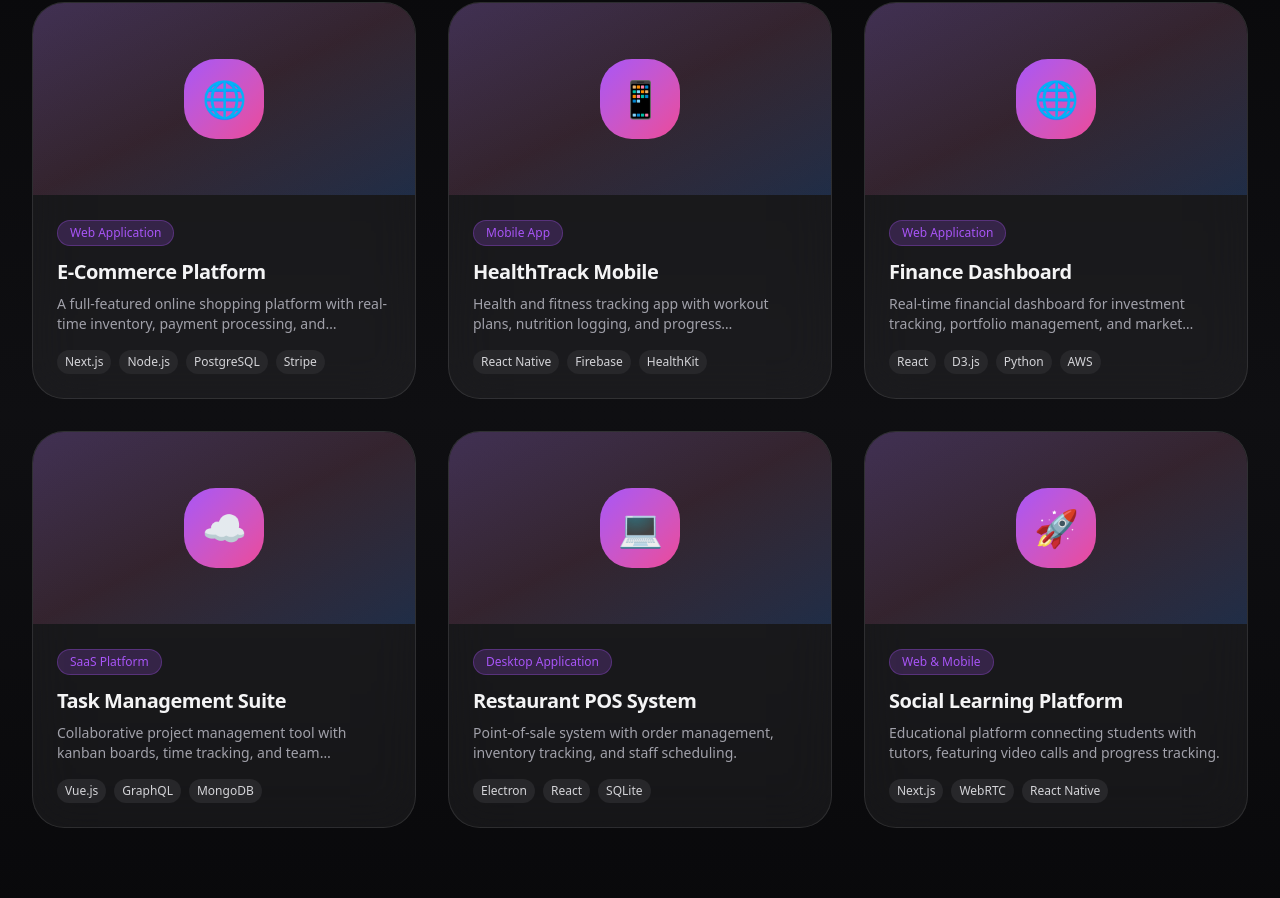
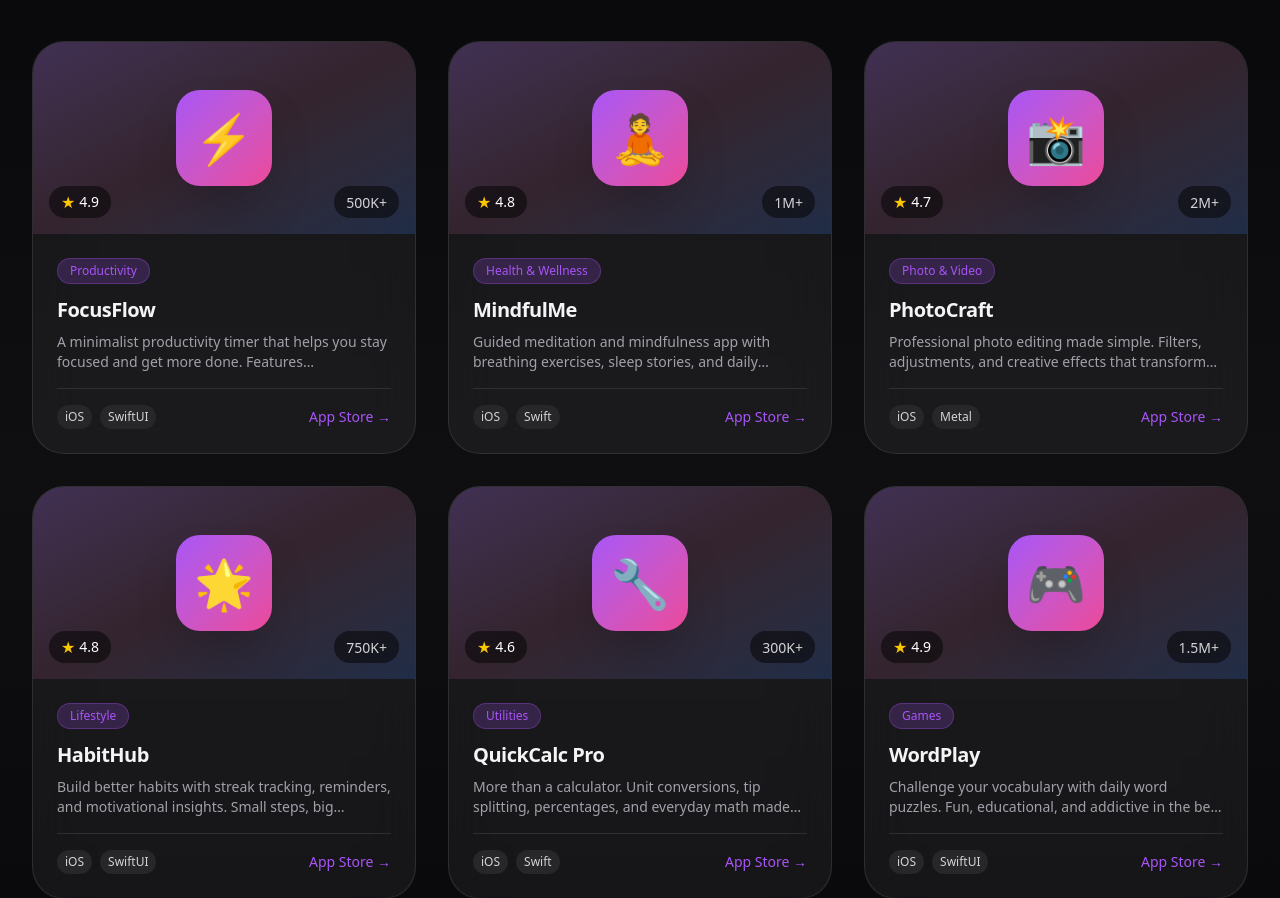
Before and after one commit to happy-code-vector/AR_company_site, a Next.js app: page /portfolio in a window 1280 px wide. Shown: the part 717-1615 px from the top of the page. Built offline with nearby package versions, Linux system fonts and the light colour scheme.

Commit message:
fix: content

```diff
--- a/app/portfolio/page.tsx
+++ b/app/portfolio/page.tsx
@@ -5,8 +5,18 @@ import Card from '@/components/ui/Card'
 import Badge from '@/components/ui/Badge'
 
 export const metadata: Metadata = {
-  title: 'Portfolio - AR Company',
-  description: 'Explore our portfolio of web and mobile applications built for clients across various industries.',
+  title: 'Our Apps - AR Company',
+  description: 'Discover our collection of beautiful mobile apps available on the App Store.',
+}
+
+const categoryIcons: Record<string, string> = {
+  'Productivity': '⚡',
+  'Health & Wellness': '🧘',
+  'Photo & Video': '📸',
+  'Lifestyle': '🌟',
+  'Utilities': '🔧',
+  'Games': '🎮',
+  'Education': '📚',
 }
 
 export default async function PortfolioPage() {
@@ -28,38 +38,42 @@ export default async function PortfolioPage() {
             <div className="grid grid-cols-1 md:grid-cols-2 lg:grid-cols-3 gap-8">
               {data.frontmatter.products.map((product: any, index: number) => (
                 <Card key={index} variant="glass" className="group overflow-hidden p-0">
-                  {/* Product Image */}
+                  {/* App Icon */}
                   <div className="relative h-48 bg-gradient-to-br from-dark-700 to-dark-800 overflow-hidden">
                     <div className="absolute inset-0 bg-gradient-to-br from-accent-purple/20 via-accent-pink/10 to-accent-blue/20" />
-                    {/* Mock image placeholder */}
                     <div className="absolute inset-0 flex items-center justify-center">
-                      <div className="w-20 h-20 rounded-2xl bg-gradient-to-br from-accent-purple to-accent-pink flex items-center justify-center">
-                        <span className="text-4xl">
-                          {product.category === 'Mobile App' ? '📱' :
-                           product.category === 'Web Application' ? '🌐' :
-                           product.category === 'SaaS Platform' ? '☁️' :
-                           product.category === 'Desktop Application' ? '💻' :
-                           product.category === 'Web & Mobile' ? '🚀' : '📦'}
+                      <div className="w-24 h-24 rounded-3xl bg-gradient-to-br from-accent-purple to-accent-pink flex items-center justify-center shadow-2xl transform group-hover:scale-110 transition-transform duration-300">
+                        <span className="text-5xl">
+                          {categoryIcons[product.category] || '📱'}
                         </span>
                       </div>
                     </div>
-                    {/* Hover overlay */}
-                    <div className="absolute inset-0 bg-dark-950/60 opacity-0 group-hover:opacity-100 transition-opacity duration-300 flex items-center justify-center">
-                      <span className="text-white font-medium">View Project →</span>
+                    {/* Stats overlay */}
+                    <div className="absolute bottom-4 left-4 right-4 flex justify-between items-center">
+                      <div className="flex items-center gap-1 bg-dark-950/60 backdrop-blur-sm rounded-full px-3 py-1">
+                        <span className="text-yellow-400">★</span>
+                        <span className="text-white text-sm font-medium">{product.rating}</span>
+                      </div>
+                      <div className="bg-dark-950/60 backdrop-blur-sm rounded-full px-3 py-1">
+                        <span className="text-light-300 text-sm">{product.downloads}</span>
+                      </div>
                     </div>
                   </div>
 
-                  {/* Product Info */}
+                  {/* App Info */}
                   <div className="p-6">
-                    <Badge color="purple" className="mb-3">{product.category}</Badge>
+                    <div className="flex items-center justify-between mb-3">
+                      <Badge color="purple">{product.category}</Badge>
+                    </div>
                     <h3 className="text-xl font-semibold text-light-100 mb-2 group-hover:text-accent-purple transition-colors">
                       {product.title}
                     </h3>
                     <p className="text-light-400 text-sm mb-4 line-clamp-2">
                       {product.description}
                     </p>
+                    <div className="flex items-center justify-between pt-4 border-t border-white/10">
                       <div className="flex flex-wrap gap-2">
-                      {product.technologies.map((tech: string, i: number) => (
+                        {product.technologies.slice(0, 2).map((tech: string, i: number) => (
                           <span
                             key={i}
                             className="text-xs px-2 py-1 rounded-full bg-dark-700 text-light-300"
@@ -67,6 +81,13 @@ export default async function PortfolioPage() {
                             {tech}
                           </span>
                         ))}
+                      </div>
+                      <a
+                        href={product.link}
+                        className="text-accent-purple hover:text-accent-pink transition-colors text-sm font-medium"
+                      >
+                        App Store →
+                      </a>
                     </div>
                   </div>
                 </Card>
--- a/content/homepage/features.mdx
+++ b/content/homepage/features.mdx
@@ -1,23 +1,23 @@
 ---
-title: "We Help With"
-subtitle: "High-impact services designed to deliver tangible results and provide a competitive advantage"
+title: "What We Build"
+subtitle: "Apps designed to solve real problems and entertain millions of users worldwide"
 features:
-  - title: "UI/UX Design"
-    description: "Simplify your digital journey with expert UI/UX design. We create interfaces that are both beautiful and functional, delivering seamless user experiences that capture your audience's attention."
-    icon: "🎨"
-  - title: "Web Development"
-    description: "Full-stack web development using modern frameworks and technologies. From React and Next.js to Node.js and cloud infrastructure, we build scalable web applications."
-    icon: "🌐"
-  - title: "Mobile Apps"
-    description: "Native and cross-platform mobile app development. We specialize in React Native and Flutter, delivering customized solutions tailored to your unique business needs."
-    icon: "📱"
-  - title: "Cloud & DevOps"
-    description: "Scalable cloud infrastructure and CI/CD pipelines. AWS, Google Cloud, and Azure expertise to ensure your applications are fast, secure, and always available."
-    icon: "☁️"
-  - title: "API Development"
-    description: "Robust API design and development for seamless integrations. RESTful and GraphQL APIs that power your applications and connect your services."
-    icon: "🔗"
-  - title: "AI & Automation"
-    description: "Unlock the potential of AI and machine learning. From intelligent automation to predictive analytics, we help businesses innovate and stay ahead."
-    icon: "🤖"
+  - title: "Productivity Apps"
+    description: "Tools that help people get more done. From task managers to habit trackers, we build apps that fit seamlessly into daily life."
+    icon: "⚡"
+  - title: "Lifestyle & Wellness"
+    description: "Apps that help users live better. Meditation, fitness, sleep tracking, and personal growth tools designed with care."
+    icon: "🧘"
+  - title: "Utilities"
+    description: "Simple, elegant solutions to everyday problems. Photo editors, calculators, converters, and tools that just work."
+    icon: "🔧"
+  - title: "Entertainment"
+    description: "Fun experiences that engage and delight. Games, creative tools, and interactive content for all ages."
+    icon: "🎮"
+  - title: "Education"
+    description: "Learning made enjoyable. Language apps, skill builders, and educational content that makes knowledge accessible."
+    icon: "📚"
+  - title: "Photo & Video"
+    description: "Creative tools for visual expression. Filters, editors, and effects that help users capture and share moments."
+    icon: "📸"
 ---
--- a/content/portfolio/portfolio.mdx
+++ b/content/portfolio/portfolio.mdx
@@ -1,41 +1,53 @@
 ---
-title: "Our Portfolio"
-subtitle: "Explore the products and solutions we've built for our clients"
+title: "Our Apps"
+subtitle: "Beautiful mobile applications built with care, available on the App Store"
 products:
-  - title: "E-Commerce Platform"
-    description: "A full-featured online shopping platform with real-time inventory, payment processing, and customer analytics."
-    category: "Web Application"
-    technologies: ["Next.js", "Node.js", "PostgreSQL", "Stripe"]
-    image: "/images/portfolio/ecommerce.jpg"
+  - title: "FocusFlow"
+    description: "A minimalist productivity timer that helps you stay focused and get more done. Features customizable focus sessions, break reminders, and progress statistics."
+    category: "Productivity"
+    technologies: ["iOS", "SwiftUI", "CloudKit"]
+    image: "/images/portfolio/focusflow.jpg"
     link: "#"
-  - title: "HealthTrack Mobile"
-    description: "Health and fitness tracking app with workout plans, nutrition logging, and progress visualization."
-    category: "Mobile App"
-    technologies: ["React Native", "Firebase", "HealthKit"]
-    image: "/images/portfolio/healthtrack.jpg"
+    rating: "4.9"
+    downloads: "500K+"
+  - title: "MindfulMe"
+    description: "Guided meditation and mindfulness app with breathing exercises, sleep stories, and daily wellness tips. Your personal mental health companion."
+    category: "Health & Wellness"
+    technologies: ["iOS", "Swift", "HealthKit"]
+    image: "/images/portfolio/mindfulme.jpg"
     link: "#"
-  - title: "Finance Dashboard"
-    description: "Real-time financial dashboard for investment tracking, portfolio management, and market analysis."
-    category: "Web Application"
-    technologies: ["React", "D3.js", "Python", "AWS"]
-    image: "/images/portfolio/finance.jpg"
+    rating: "4.8"
+    downloads: "1M+"
+  - title: "PhotoCraft"
+    description: "Professional photo editing made simple. Filters, adjustments, and creative effects that transform your photos in seconds."
+    category: "Photo & Video"
+    technologies: ["iOS", "Metal", "Core Image"]
+    image: "/images/portfolio/photocraft.jpg"
     link: "#"
-  - title: "Task Management Suite"
-    description: "Collaborative project management tool with kanban boards, time tracking, and team communication."
-    category: "SaaS Platform"
-    technologies: ["Vue.js", "GraphQL", "MongoDB"]
-    image: "/images/portfolio/tasks.jpg"
+    rating: "4.7"
+    downloads: "2M+"
+  - title: "HabitHub"
+    description: "Build better habits with streak tracking, reminders, and motivational insights. Small steps, big changes."
+    category: "Lifestyle"
+    technologies: ["iOS", "SwiftUI", "Widgets"]
+    image: "/images/portfolio/habithub.jpg"
     link: "#"
-  - title: "Restaurant POS System"
-    description: "Point-of-sale system with order management, inventory tracking, and staff scheduling."
-    category: "Desktop Application"
-    technologies: ["Electron", "React", "SQLite"]
-    image: "/images/portfolio/pos.jpg"
+    rating: "4.8"
+    downloads: "750K+"
+  - title: "QuickCalc Pro"
+    description: "More than a calculator. Unit conversions, tip splitting, percentages, and everyday math made effortless."
+    category: "Utilities"
+    technologies: ["iOS", "Swift", "iPadOS"]
+    image: "/images/portfolio/quickcalc.jpg"
     link: "#"
-  - title: "Social Learning Platform"
-    description: "Educational platform connecting students with tutors, featuring video calls and progress tracking."
-    category: "Web & Mobile"
-    technologies: ["Next.js", "WebRTC", "React Native"]
-    image: "/images/portfolio/learning.jpg"
+    rating: "4.6"
+    downloads: "300K+"
+  - title: "WordPlay"
+    description: "Challenge your vocabulary with daily word puzzles. Fun, educational, and addictive in the best way."
+    category: "Games"
+    technologies: ["iOS", "SwiftUI", "Game Center"]
+    image: "/images/portfolio/wordplay.jpg"
     link: "#"
+    rating: "4.9"
+    downloads: "1.5M+"
 ---
```
Also changed, not shown: app/contact/page.tsx (+43 -8 lines), app/page.tsx (+5 -7 lines), components/sections/Expertise.tsx (deleted, +0 -90 lines), components/sections/Process.tsx (deleted, +0 -75 lines), content/about/about.mdx (+23 -23 lines), content/homepage/hero.mdx (+13 -13 lines). Lines whose indentation alone changed are shown as unchanged.
